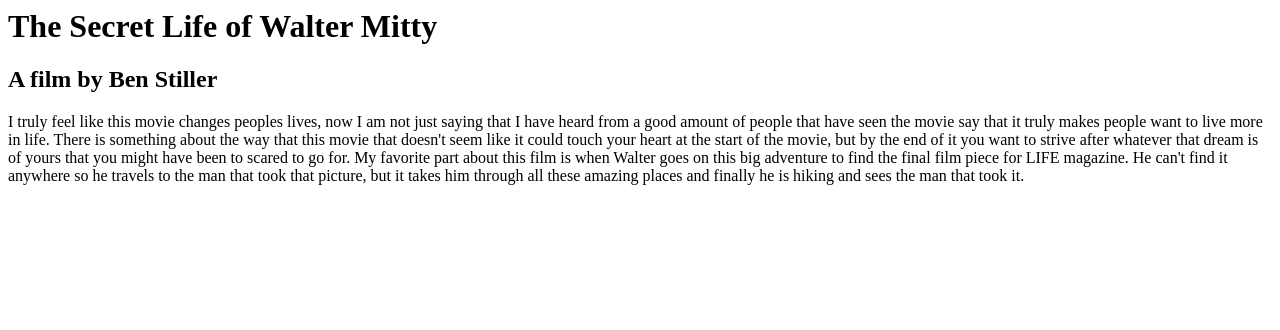
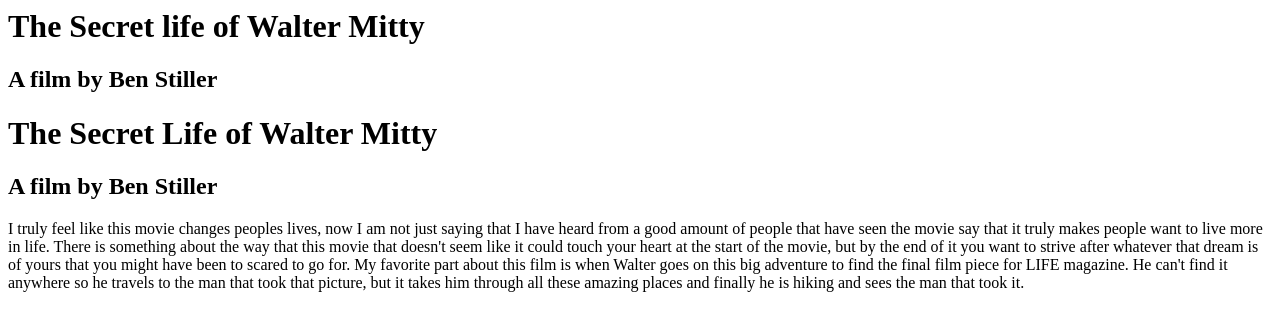
Before and after one commit to andrewmyer11/WebDesign, a plain HTML site: page Assignment1/index.html in a window 1280 px wide. Drawn offline with Linux system fonts and the light colour scheme.

Commit message:
Update index.html

```diff
--- a/Assignment1/index.html
+++ b/Assignment1/index.html
@@ -1,3 +1,7 @@
+<div class="header">
+    <h1>The Secret life of Walter Mitty</h1>
+    <h2>A film by Ben Stiller</h2>
+</div>
 <head>
   <link rel="stylesheet" href="style/style.css">
 </head>
```
